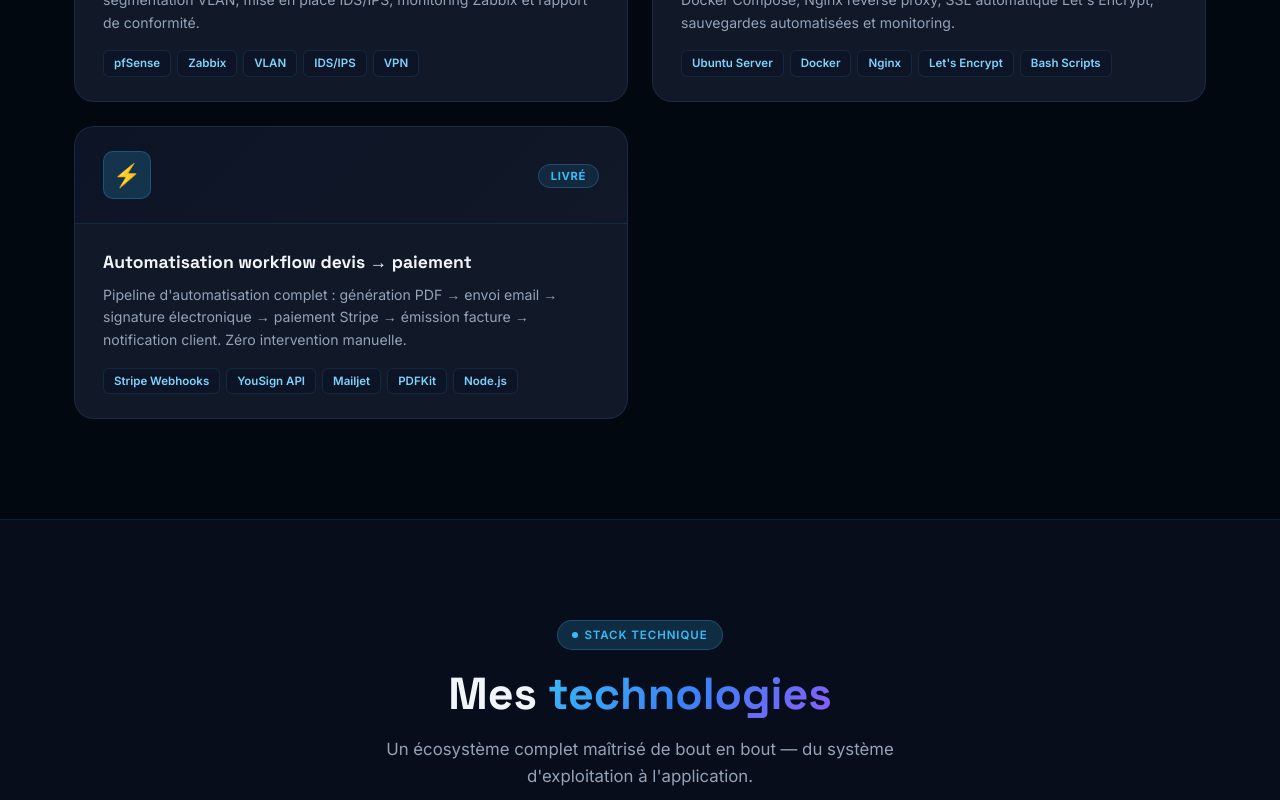
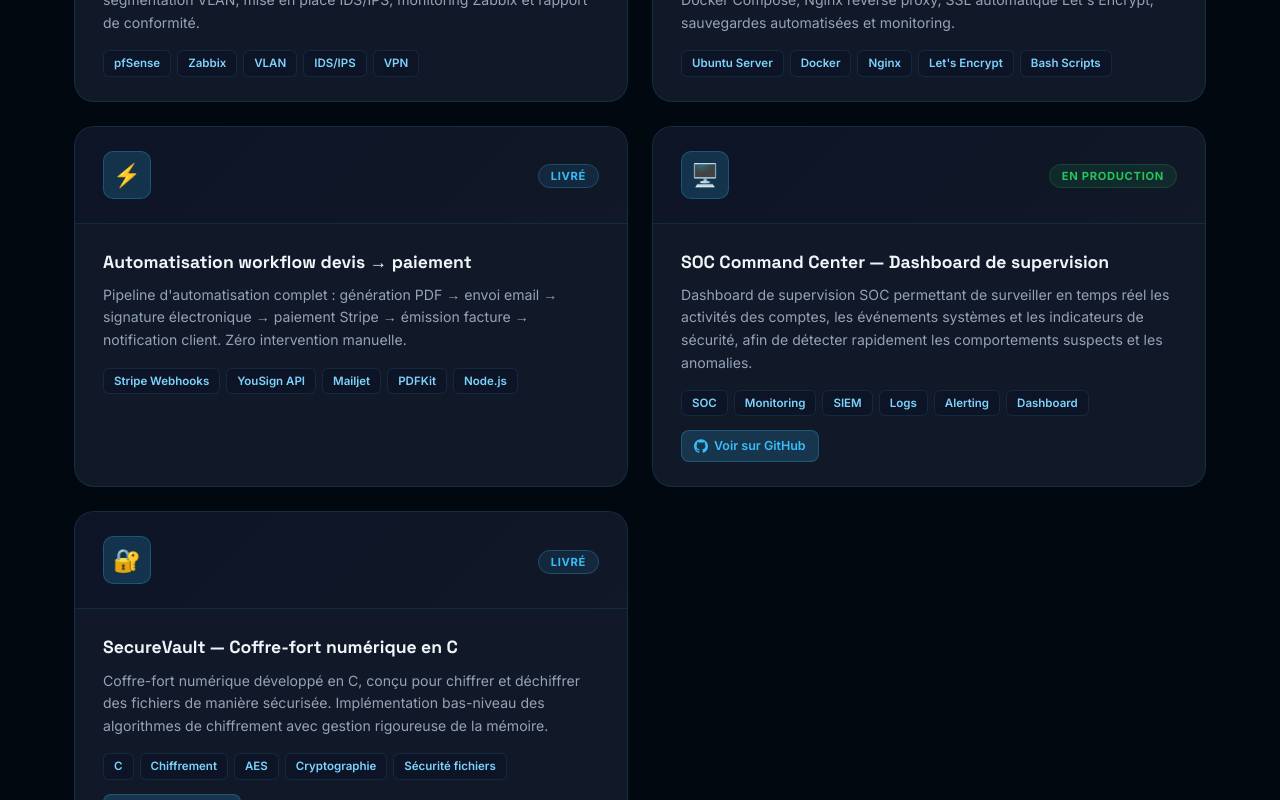
Before and after one commit to Claude7776/Site_Pro, a React (Vite) app: page / in a window 1280 px wide. Shown: the part 6340-7140 px from the top of the page. Built offline with nearby package versions, Linux system fonts and the light colour scheme.

Commit message:
Add SOC Command Center and SecureVault projects
- SOC-Command-Center: real-time SOC supervision dashboard (monitoring,
  SIEM, alerting, anomaly detection)
- SecureVault: C-based digital vault for file encryption/decryption
- Add GitHub link button on project cards when repo URL is provided

```diff
--- a/src/components/Projects.jsx
+++ b/src/components/Projects.jsx
@@ -36,6 +36,20 @@ export default function Projects() {
                     <span className="pstack" key={t}>{t}</span>
                   ))}
                 </div>
+                {p.github && (
+                  <a
+                    href={p.github}
+                    className="project-github-link"
+                    target="_blank"
+                    rel="noopener noreferrer"
+                    aria-label={`Voir ${p.title} sur GitHub`}
+                  >
+                    <svg viewBox="0 0 24 24" width="14" height="14" fill="currentColor">
+                      <path d="M12 .297c-6.63 0-12 5.373-12 12 0 5.303 3.438 9.8 8.205 11.385.6.113.82-.258.82-.577 0-.285-.01-1.04-.015-2.04-3.338.724-4.042-1.61-4.042-1.61C4.422 18.07 3.633 17.7 3.633 17.7c-1.087-.744.084-.729.084-.729 1.205.084 1.838 1.236 1.838 1.236 1.07 1.835 2.809 1.305 3.495.998.108-.776.417-1.305.76-1.605-2.665-.3-5.466-1.332-5.466-5.93 0-1.31.465-2.38 1.235-3.22-.135-.303-.54-1.523.105-3.176 0 0 1.005-.322 3.3 1.23.96-.267 1.98-.399 3-.405 1.02.006 2.04.138 3 .405 2.28-1.552 3.285-1.23 3.285-1.23.645 1.653.24 2.873.12 3.176.765.84 1.23 1.91 1.23 3.22 0 4.61-2.805 5.625-5.475 5.92.42.36.81 1.096.81 2.22 0 1.606-.015 2.896-.015 3.286 0 .315.21.69.825.57C20.565 22.092 24 17.592 24 12.297c0-6.627-5.373-12-12-12" />
+                    </svg>
+                    Voir sur GitHub
+                  </a>
+                )}
               </div>
             </div>
           ))}
--- a/src/data/projects.js
+++ b/src/data/projects.js
@@ -32,4 +32,22 @@ export const projects = [
     stack: ['Stripe Webhooks', 'YouSign API', 'Mailjet', 'PDFKit', 'Node.js'],
     status: 'done',
   },
+  {
+    id: 'soc',
+    icon: '🖥️',
+    title: 'SOC Command Center — Dashboard de supervision',
+    description: "Dashboard de supervision SOC permettant de surveiller en temps réel les activités des comptes, les événements systèmes et les indicateurs de sécurité, afin de détecter rapidement les comportements suspects et les anomalies.",
+    stack: ['SOC', 'Monitoring', 'SIEM', 'Logs', 'Alerting', 'Dashboard'],
+    status: 'live',
+    github: 'https://github.com/Claude7776/SOC-Command-Center',
+  },
+  {
+    id: 'securevault',
+    icon: '🔐',
+    title: 'SecureVault — Coffre-fort numérique en C',
+    description: "Coffre-fort numérique développé en C, conçu pour chiffrer et déchiffrer des fichiers de manière sécurisée. Implémentation bas-niveau des algorithmes de chiffrement avec gestion rigoureuse de la mémoire.",
+    stack: ['C', 'Chiffrement', 'AES', 'Cryptographie', 'Sécurité fichiers'],
+    status: 'done',
+    github: 'https://github.com/Claude7776/securevault',
+  },
 ]
--- a/src/styles/globals.css
+++ b/src/styles/globals.css
@@ -233,6 +233,14 @@ nav.main-nav .inner { display: flex; align-items: center; justify-content: space
 .project-body p { font-size:.88rem; color:var(--text-muted); line-height:1.6; margin-bottom:16px; }
 .project-stack { display:flex; flex-wrap:wrap; gap:6px; }
 .pstack { font-size:.72rem; font-weight:600; background:var(--bg3); border:1px solid var(--border); color:var(--sky-light); padding:3px 10px; border-radius:6px; }
+.project-github-link {
+  display: inline-flex; align-items: center; gap: 6px;
+  margin-top: 14px; font-size: .78rem; font-weight: 600;
+  color: var(--sky); border: 1px solid var(--border2);
+  background: var(--sky-glow); border-radius: 8px;
+  padding: 5px 12px; transition: var(--transition);
+}
+.project-github-link:hover { background: rgba(56,189,248,.25); transform: translateY(-1px); }
 .project-card.featured-project { grid-column:span 2; display:grid; grid-template-columns:1fr 1fr; }
 .featured-project .project-header { border-bottom:none; border-right:1px solid var(--border); padding:36px; display:flex; flex-direction:column; align-items:flex-start; justify-content:space-between; min-height:200px; }
 .featured-project .project-body { padding:36px; }
```
